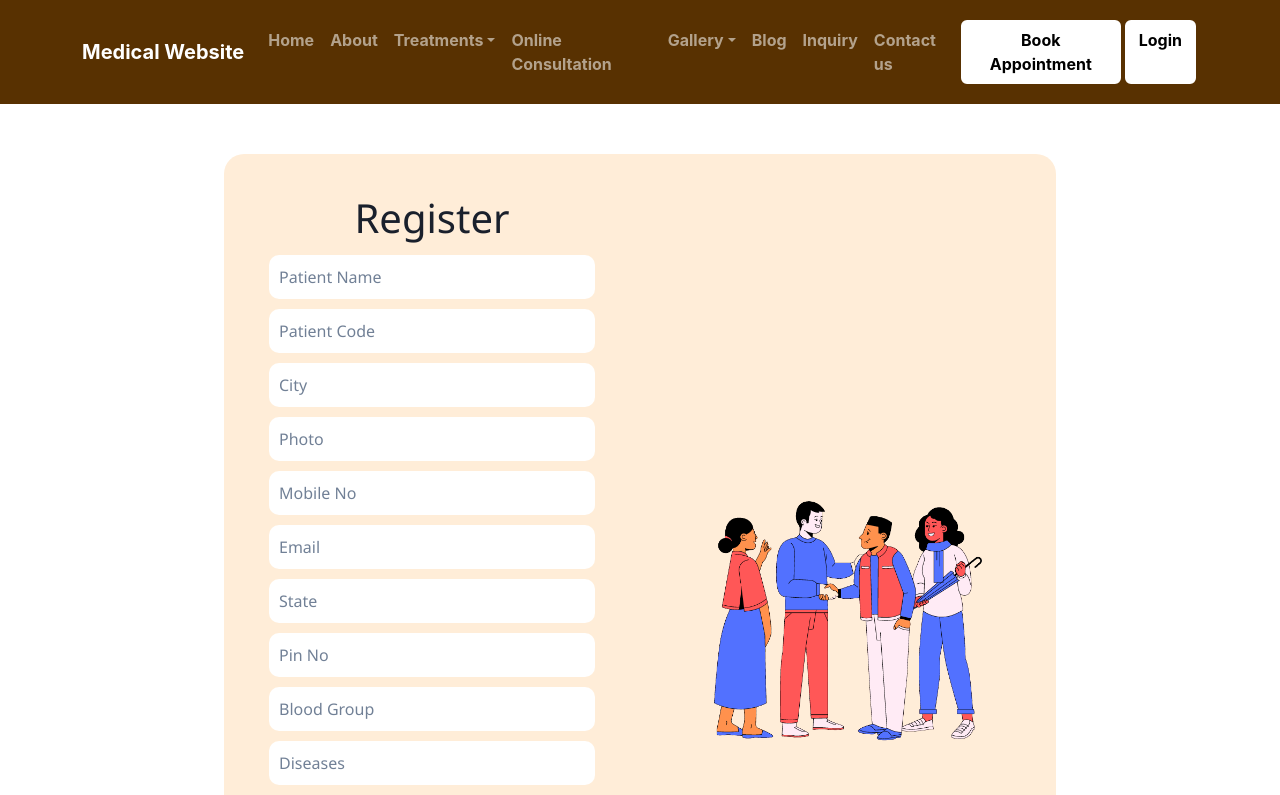
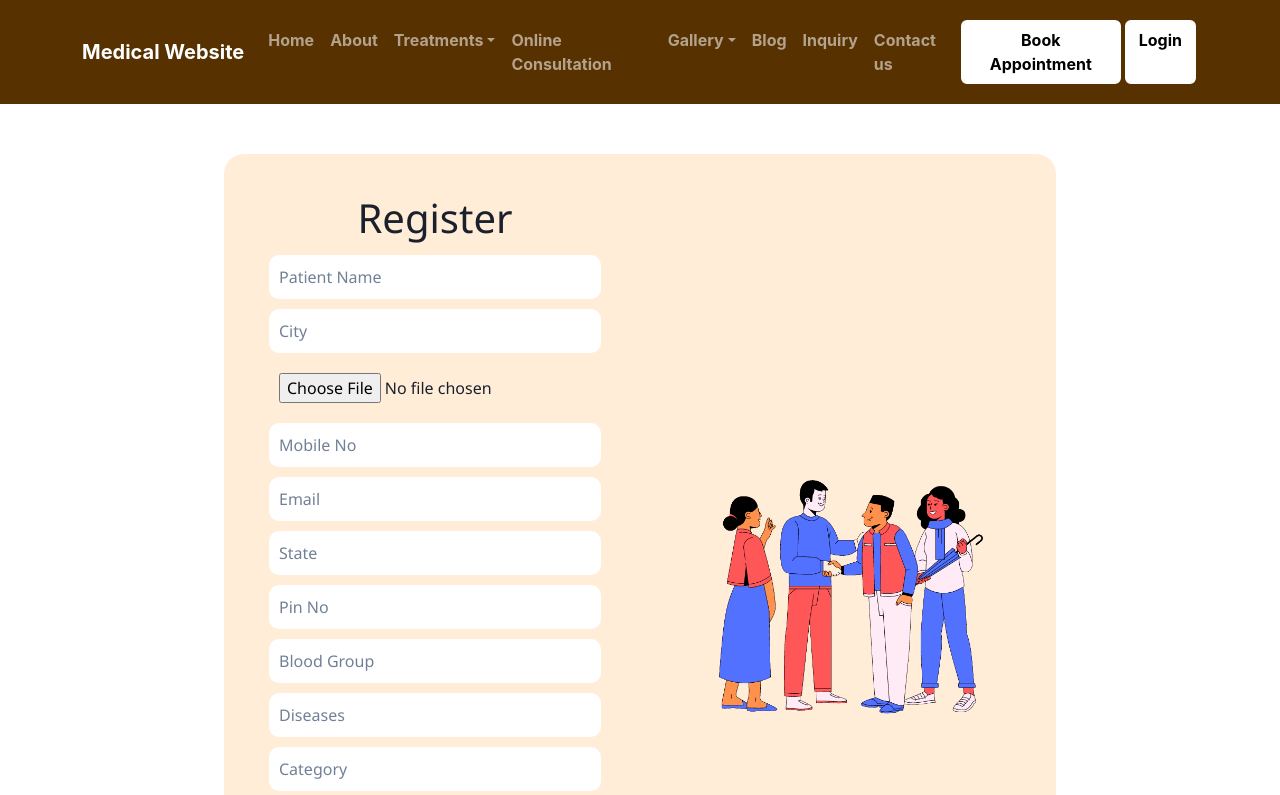
Before and after one commit to Web-Bocket/Doctor-site, a React (Create React App) app in the folder client/: page /register in a window 1280 px wide. Shown: the top 795 px of the page. Built offline with nearby package versions, Linux system fonts and the light colour scheme.

Commit message:
Done some more change

```diff
--- a/client/src/pages/Auth/Login.js
+++ b/client/src/pages/Auth/Login.js
@@ -20,11 +20,11 @@ const Login = () => {
             email,
             password,
         })
-            .then(() => {
+            .then((response) => {
                 console.log('Login Successfully');
                 // console.log(response);
-                // const token = response.data.token;
-                // console.log(token);
+                const token = response.data.token;
+                console.log(token);
                 navigate('/');
             })
             .catch((error) => {
--- a/client/src/pages/Auth/Register.js
+++ b/client/src/pages/Auth/Register.js
@@ -112,9 +112,9 @@ const Register = () => {
                 <div className='input_login_div'>
                     <h1>Register</h1>
                     <input type='text' placeholder='Patient Name' onChange={(e) => setPatientName(e.target.value)} />
-                    <input type='text' placeholder='Patient Code' onChange={(e) => setPatientCode(e.target.value)} />
+                    {/* <input type='text' placeholder='Patient Code' onChange={(e) => setPatientCode(e.target.value)} /> */}
                     <input type='text' placeholder='City' onChange={(e) => setCity(e.target.value)} />
-                    <input type='text' placeholder='Photo' onChange={(e) => setPhoto(e.target.value)} />
+                    <input type='file' placeholder='Photo' onChange={(e) => setPhoto(e.target.value)} />
                     <input type='text' placeholder='Mobile No' onChange={(e) => setMobile(e.target.value)} />
                     <input type='email' placeholder='Email' onChange={(e) => setEmail(e.target.value)} />
                     <input type='text' placeholder='State' onChange={(e) => setState(e.target.value)} />
```
Also changed, not shown: 1 other file (tests, documents, lock files or other folders).
